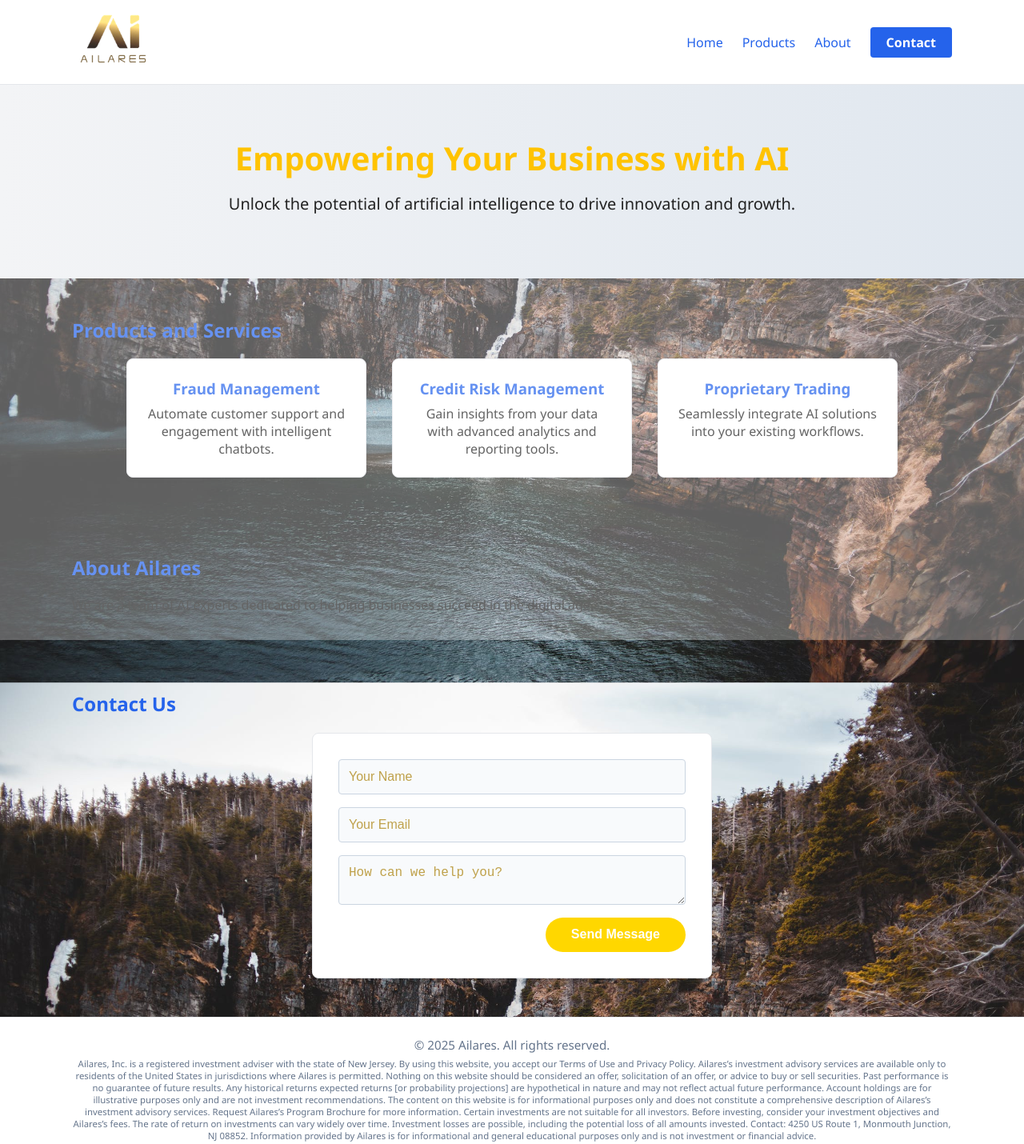
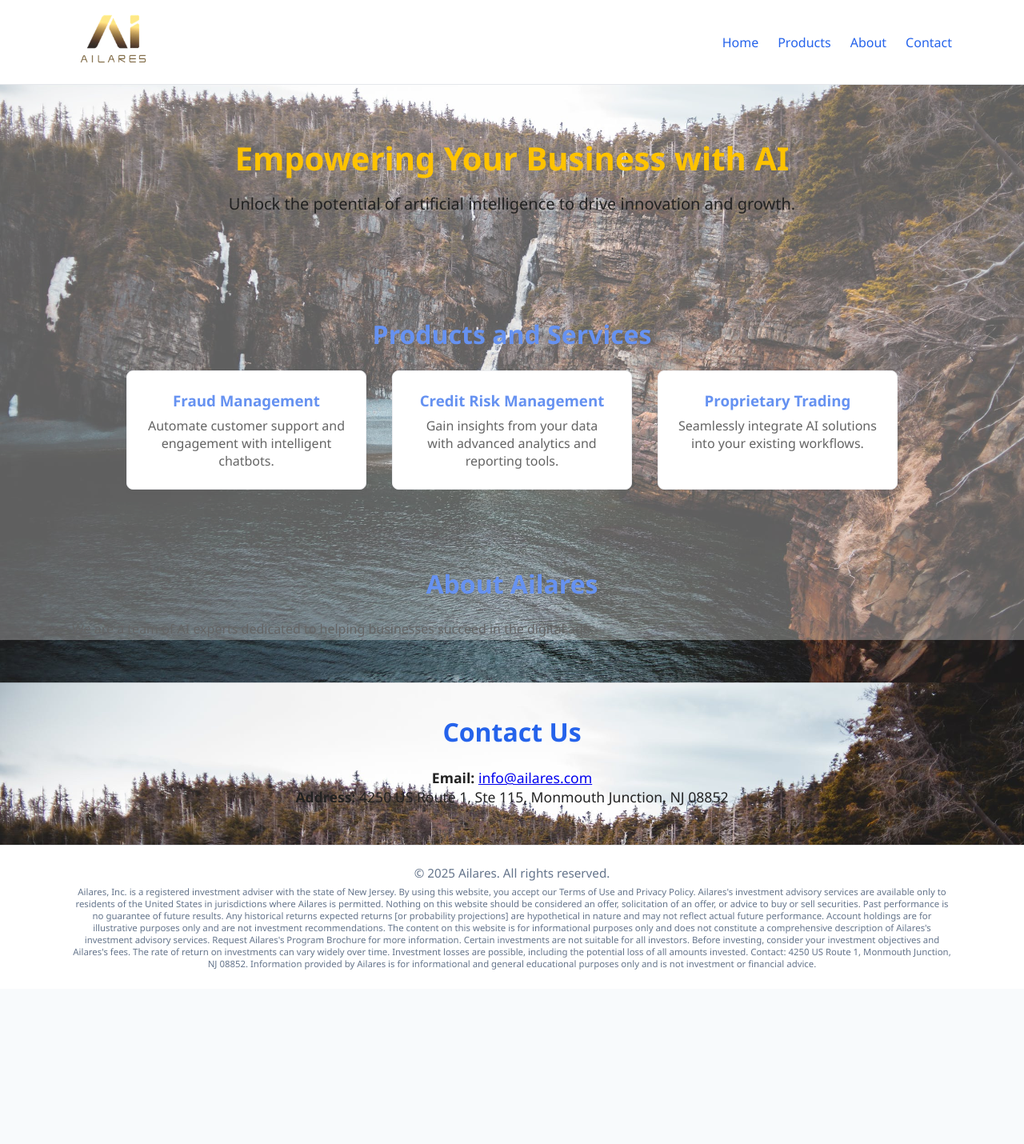
Before and after one commit to sherrycmx/website, a plain HTML site: page index.html in a window 1280 px wide. Shown: the whole page at 80% size. After the commit the page ends 1236 px from the top, so only its background shows below. Drawn offline with Linux system fonts and the light colour scheme.

Commit message:
changed hero, contacts

```diff
--- a/index.html
+++ b/index.html
@@ -17,7 +17,7 @@
                 <li><a href="#">Home</a></li>
                 <li><a href="#products">Products</a></li>
                 <li><a href="#about">About</a></li>
-                <li><a href="#contact" class="btn">Contact</a></li>
+                <li><a href="#contact">Contact</a></li>
             </ul>
         </div>
     </nav>
@@ -63,12 +63,12 @@
     <section id="contact" class="contact">
         <div class="container">
             <h2>Contact Us</h2>
-            <form>
-                <input type="text" placeholder="Your Name" required>
-                <input type="email" placeholder="Your Email" required>
-                <textarea placeholder="How can we help you?" required></textarea>
-                <button type="submit" class="btn-primary">Send Message</button>
-            </form>
+            <div style="text-align: center; font-size: 1.1em;">
+                <p>
+                    <strong>Email:</strong> <a href="mailto:info@ailares.com">info@ailares.com</a><br>
+                    <strong>Address:</strong> 4250 US Route 1, Ste 115, Monmouth Junction, NJ 08852
+                </p>
+            </div>
         </div>
     </section>
 
@@ -77,7 +77,7 @@
         <div class="container">
             <p>&copy; 2025 Ailares. All rights reserved.</p>
             <p style="font-size: 0.75em; margin-top: 0.5em;">
-                Ailares, Inc. is a registered investment adviser with the state of New Jersey. By using this website, you accept our Terms of Use and Privacy Policy. Ailares’s investment advisory services are available only to residents of the United States in jurisdictions where Ailares is permitted. Nothing on this website should be considered an offer, solicitation of an offer, or advice to buy or sell securities. Past performance is no guarantee of future results. Any historical returns expected returns [or probability projections] are hypothetical in nature and may not reflect actual future performance. Account holdings are for illustrative purposes only and are not investment recommendations. The content on this website is for informational purposes only and does not constitute a comprehensive description of Ailares’s investment advisory services. Request Ailares’s Program Brochure for more information. Certain investments are not suitable for all investors. Before investing, consider your investment objectives and Ailares’s fees. The rate of return on investments can vary widely over time. Investment losses are possible, including the potential loss of all amounts invested. Contact: 4250 US Route 1, Monmouth Junction, NJ 08852. Information provided by Ailares is for informational and general educational purposes only and is not investment or financial advice.
+                Ailares, Inc. is a registered investment adviser with the state of New Jersey. By using this website, you accept our Terms of Use and Privacy Policy. Ailares's investment advisory services are available only to residents of the United States in jurisdictions where Ailares is permitted. Nothing on this website should be considered an offer, solicitation of an offer, or advice to buy or sell securities. Past performance is no guarantee of future results. Any historical returns expected returns [or probability projections] are hypothetical in nature and may not reflect actual future performance. Account holdings are for illustrative purposes only and are not investment recommendations. The content on this website is for informational purposes only and does not constitute a comprehensive description of Ailares's investment advisory services. Request Ailares's Program Brochure for more information. Certain investments are not suitable for all investors. Before investing, consider your investment objectives and Ailares's fees. The rate of return on investments can vary widely over time. Investment losses are possible, including the potential loss of all amounts invested. Contact: 4250 US Route 1, Monmouth Junction, NJ 08852. Information provided by Ailares is for informational and general educational purposes only and is not investment or financial advice.
             </p>
         </div>
     </footer>
--- a/styles.css
+++ b/styles.css
@@ -103,14 +103,12 @@ nav .container {
 /* Hero Section */
 .hero {
     position: relative;
-    background: linear-gradient(90deg, #f3f4f6 0%, #e0e7ef 100%);
+    background: none;
     color: #222;
     padding: 4rem 0 3rem 0;
     text-align: center;
     overflow: hidden;
 }
-
-
 
 .hero .container {
     position: relative;
@@ -192,7 +190,10 @@ section {
 
 section h2 {
     color: #2563eb;
-    margin-bottom: 1.2rem;
+    font-size: 2rem;
+    margin-bottom: 1.5rem;
+    font-weight: 700;
+    text-align: center;
 }
 
 .pricing-tiers {
```
